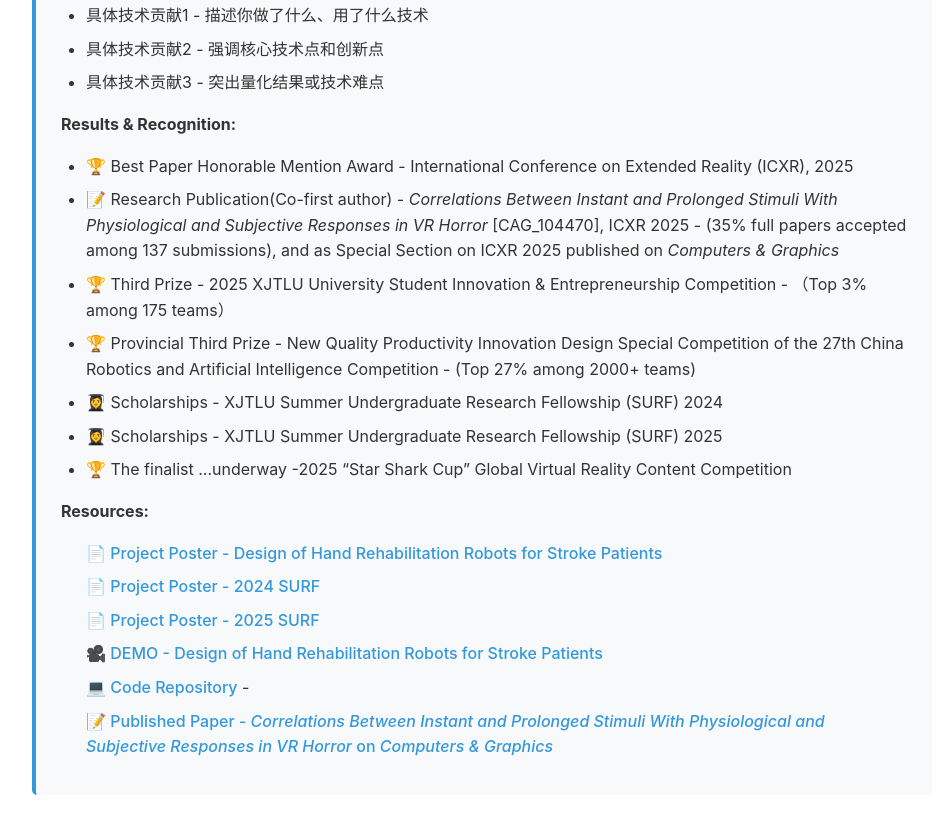
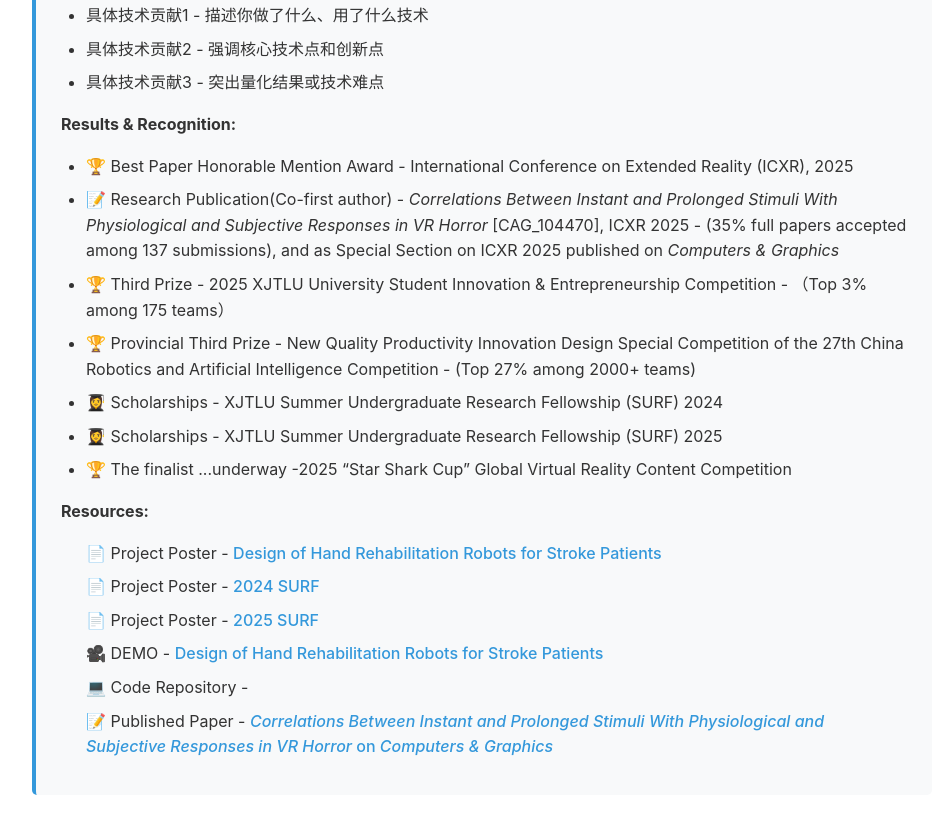
Before and after one commit to YibangZhao/YibangZhao.github.io, a plain HTML site: page index.html in a window 1280 px wide. Shown: the part 388-1221 px from the top of the page, without its empty margins (158-1095 px from the left). Drawn offline with Linux system fonts and the light colour scheme.

Commit message:
index.html

```diff
--- a/index.html
+++ b/index.html
@@ -104,12 +104,12 @@
 
         <p><strong>Resources:</strong></p>
         <ul class="resource-links">
-            <li><a href="Design of Hand Rehabilitation Robots for Stroke Patients poster.pdf" target="_blank">📄 Project Poster - Design of Hand Rehabilitation Robots for Stroke Patients</a></li>
-            <li><a href="SURF-2024-0203.pdf" target="_blank">📄 Project Poster - 2024 SURF</a></li>
-            <li><a href="SURF-2025-0433.pdf" target="_blank">📄 Project Poster - 2025 SURF</a></li>
-            <li><a href="https://www.youtube.com/watch?v=Unpqyw6HvYU" target="_blank">🎥 DEMO - Design of Hand Rehabilitation Robots for Stroke Patients</a></li>
-            <li><a href="https://github.com/..." target="_blank">💻 Code Repository</a> - </li>
-            <li><a href="https://doi.org/10.1016/j.cag.2025.104470" target="_blank">📝 Published Paper - <em>Correlations Between Instant and Prolonged Stimuli With Physiological and Subjective Responses in VR Horror</em> on <em>Computers & Graphics</em></a></li>
+            <li>📄 Project Poster - <a href="Design of Hand Rehabilitation Robots for Stroke Patients poster.pdf" target="_blank">Design of Hand Rehabilitation Robots for Stroke Patients</a></li>
+            <li>📄 Project Poster - <a href="SURF-2024-0203.pdf" target="_blank">2024 SURF</a></li>
+            <li>📄 Project Poster - <a href="SURF-2025-0433.pdf" target="_blank">2025 SURF</a></li>
+            <li>🎥 DEMO - <a href="https://www.youtube.com/watch?v=Unpqyw6HvYU" target="_blank">Design of Hand Rehabilitation Robots for Stroke Patients</a></li>
+            <li>💻 Code Repository - <a href="https://github.com/..." target="_blank"></a></li>
+            <li>📝 Published Paper - <a href="https://doi.org/10.1016/j.cag.2025.104470" target="_blank"><em>Correlations Between Instant and Prolonged Stimuli With Physiological and Subjective Responses in VR Horror</em> on <em>Computers & Graphics</em></a></li>
         </ul>
     </div>
 
```
